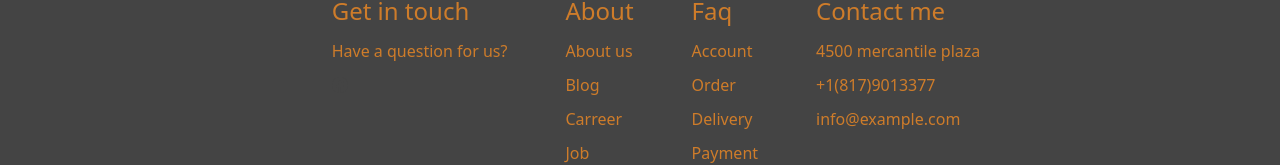
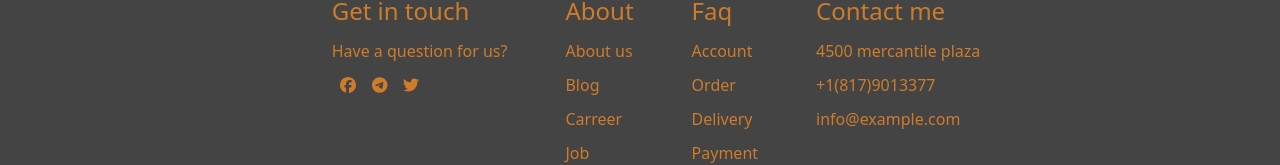
Before and after one commit to 1alberto994/proj-html-vuejs, a Vue app: page / in a window 1280 px wide. Shown: the part 3097-3262 px from the top of the page. Built offline with nearby package versions, Linux system fonts and the light colour scheme.

Commit message:
footer completato

```diff
--- a/src/components/AppFooter.vue
+++ b/src/components/AppFooter.vue
@@ -42,7 +42,18 @@
 
                 </li>
                 <li>
-                    <font-awesome-icon icon="fa-brands fa-facebook" />
+                    <a class="m-2" href="">
+
+                        <font-awesome-icon icon="fa-brands fa-facebook" />
+
+
+                    </a>
+                    <a class="m-2" href="">
+                        <font-awesome-icon icon="fa-brands fa-telegram" />
+                    </a>
+                    <a class="m-2" href="">
+                        <font-awesome-icon icon="fa-brands fa-twitter" />
+                    </a>
                 </li>
 
             </ul>
--- a/src/components/AppMain.vue
+++ b/src/components/AppMain.vue
@@ -94,7 +94,7 @@
             },
             activeSlide:0,
             methods:{
-                avantiImg(){
+                nextSlide(){
 
                 if(this.activeSlide==this.reviewsUno.length -1){
                 this.activeSlide=0
@@ -268,6 +268,7 @@
                                                         <div>
                                                             <h6>{{reviewUno.smallName}}</h6>
                                                             <p>{{reviewUno.smallText}}</p>
+
                                                         </div>
                                                 </div>
 
@@ -281,7 +282,7 @@
 
                                     </div>
                                     <div class="d-flex justify-content-end align-items-end">
-                                        <button @click="avantiImg()">
+                                        <button @click="nextSlide()">
                                                                 <img src="src/assets/next.png" alt="">
                                         </button>
                                     </div>
--- a/src/main.js
+++ b/src/main.js
@@ -4,13 +4,16 @@ import {library} from '@fortawesome/fontawesome-svg-core'
 import { FontAwesomeIcon } from '@fortawesome/vue-fontawesome';
 import { faUserSecret } from '@fortawesome/free-solid-svg-icons';
 import { faFacebook } from '@fortawesome/free-brands-svg-icons';
+
+import { faTelegram } from '@fortawesome/free-brands-svg-icons';
+import { faTwitter } from '@fortawesome/free-brands-svg-icons';
 export default{
     components:{
         FontAwesomeIcon,
     }
 }
 
-library.add(faUserSecret,  faFacebook);
+library.add(faUserSecret,  faFacebook, faTwitter, faTelegram);
 
 createApp(App)
 .component('font-awesome-icon', FontAwesomeIcon)
```
